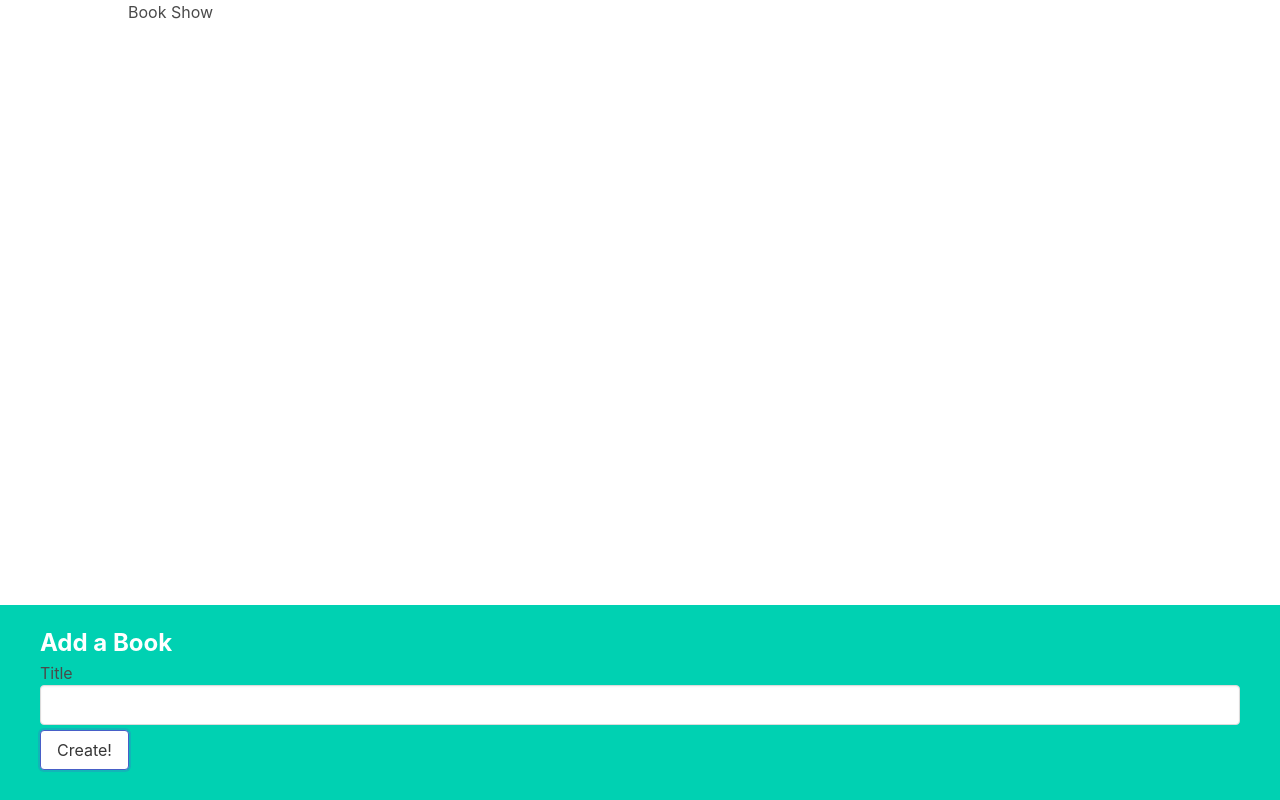
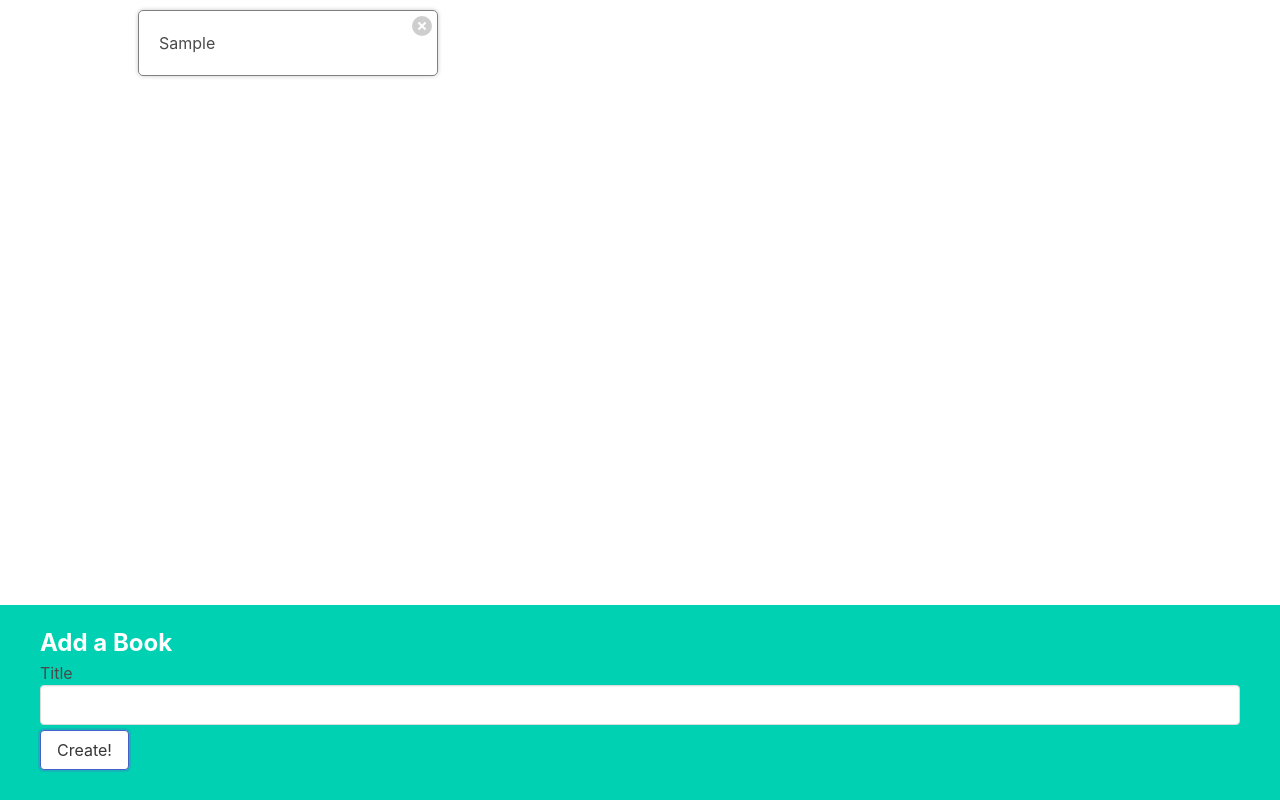
Before and after one commit to benzps01/react_training, a React (Create React App) app in the folder Rapp/books/: page / in a window 1280 px wide. Both pictures are taken after typing "Sample" into the empty fields and a click on the button "Create!". Built offline with nearby package versions, Linux system fonts and the light colour scheme.

Commit message:
create component to display books

```diff
--- a/Rapp/books/src/components/BookShow.js
+++ b/Rapp/books/src/components/BookShow.js
@@ -1,5 +1,18 @@
-function BookShow() {
-  return <div>Book Show</div>;
+function BookShow({ book, onDelete }) {
+  const handleClick = () => {
+    onDelete(book.id);
+  };
+
+  return (
+    <div className='book-show'>
+      {book.title}
+      <div className='actions'>
+        <button className='delete' onClick={handleClick}>
+          Delete
+        </button>
+      </div>
+    </div>
+  );
 }
 
 export default BookShow;
```
